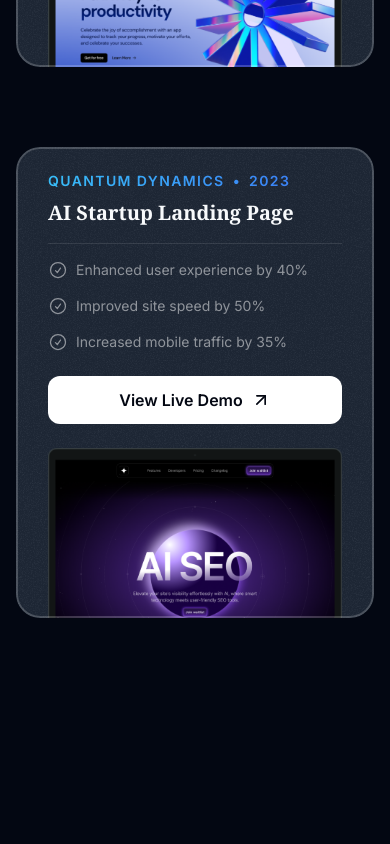
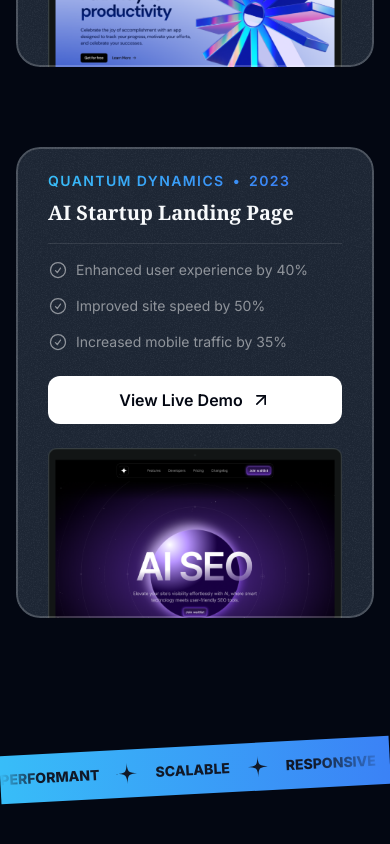
Before and after one commit to skouza101/my_new_portfolio, a Next.js app: page / in a window 390 px wide. Shown: the part 1942-2786 px from the top of the page. Before the commit the page ends 2624 px from the top, so only its background shows below. Built offline with nearby package versions, Linux system fonts and the light colour scheme; a web font is replaced by a local one.

Commit message:
add Tape section

```diff
--- a/src/app/page.tsx
+++ b/src/app/page.tsx
@@ -1,12 +1,14 @@
 import { ProjectsSection } from "@/sections/Projects";
 import { Header } from "../sections/Header";
 import { HeroSection } from "../sections/Hero";
+import { TapeSection } from "@/sections/Tape";
 export default function Home() {
   return (
     <div>
       <Header />
       <HeroSection />
       <ProjectsSection />
+      <TapeSection />
     </div>
   );
 }
--- a/src/sections/Tape.tsx
+++ b/src/sections/Tape.tsx
@@ -1,3 +1,36 @@
+import StarIcon from "@/assets/icons/star.svg";
+
+const words = [
+  "Performant",
+  "Scalable",
+  "Responsive",
+  "Modern",
+  "Customizable",
+  "Fast",
+  "secure",
+  "search engine optimized",
+  "accessible",
+  "easy to use",
+  "user friendly",
+  "interactive",
+  "responsive",
+];
+
 export const TapeSection = () => {
-  return <div>Tape Section</div>;
+  return (
+    <section className="py-16 lg:py-24 overflow-x-clip">
+      <div className="bg-gradient-to-r from-sky-400 to-blue-500 -rotate-3">
+        <div className="flex [mask-image:linear-gradient(to_right,transparent,black_10%,black_80%,transparent)]">
+          <div className="flex flex-none gap-4 py-3">
+          {words.map((word, index) => (
+            <div key={index} className="inline-flex gap-4 items-center">
+              <span className="text-gray-900 font-extrabold uppercase text-sm">{word}</span>
+              <StarIcon className="size-6 text-gray-900" />
+            </div>
+          ))}
+        </div>
+        </div>
+      </div>
+    </section>
+  );
 };
```
